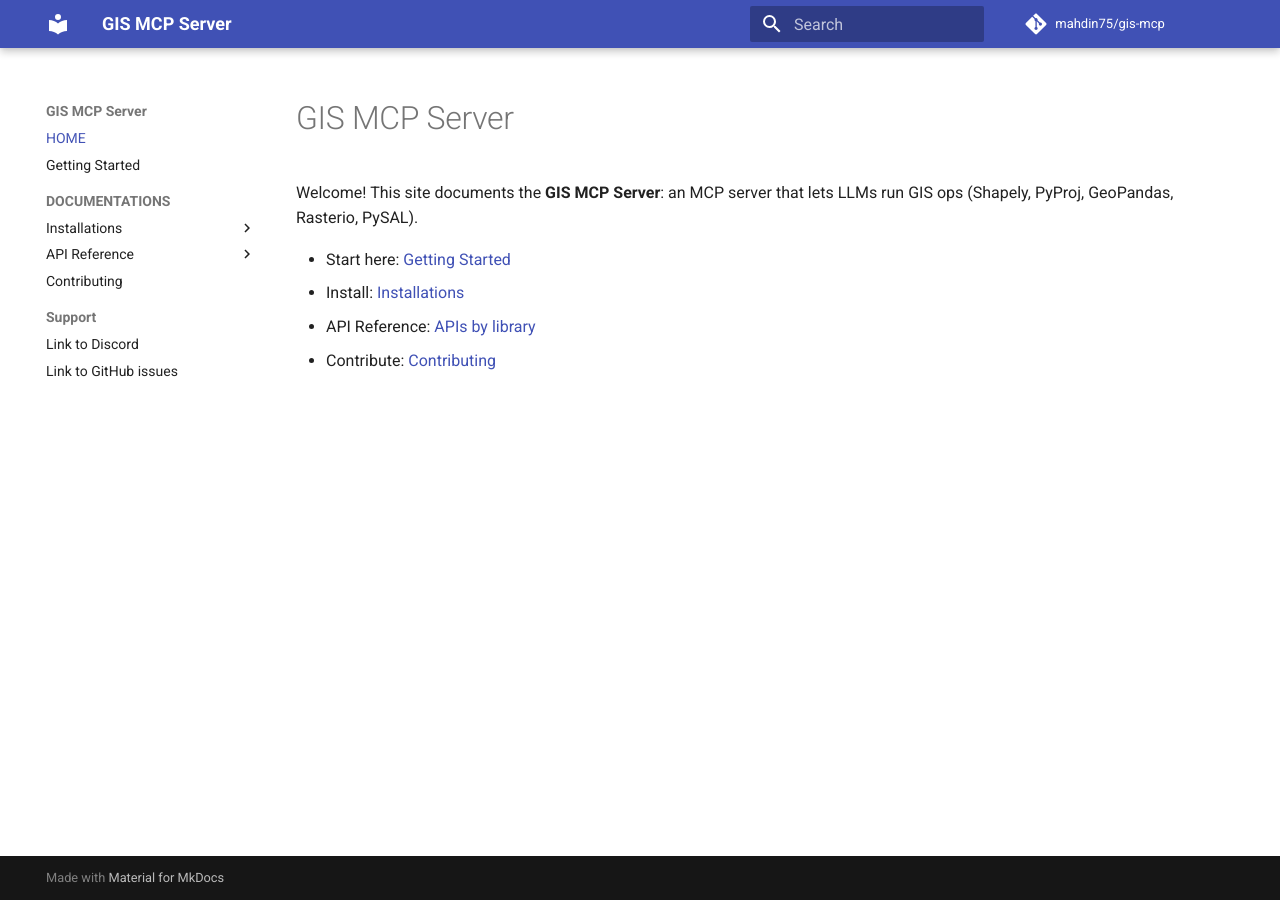
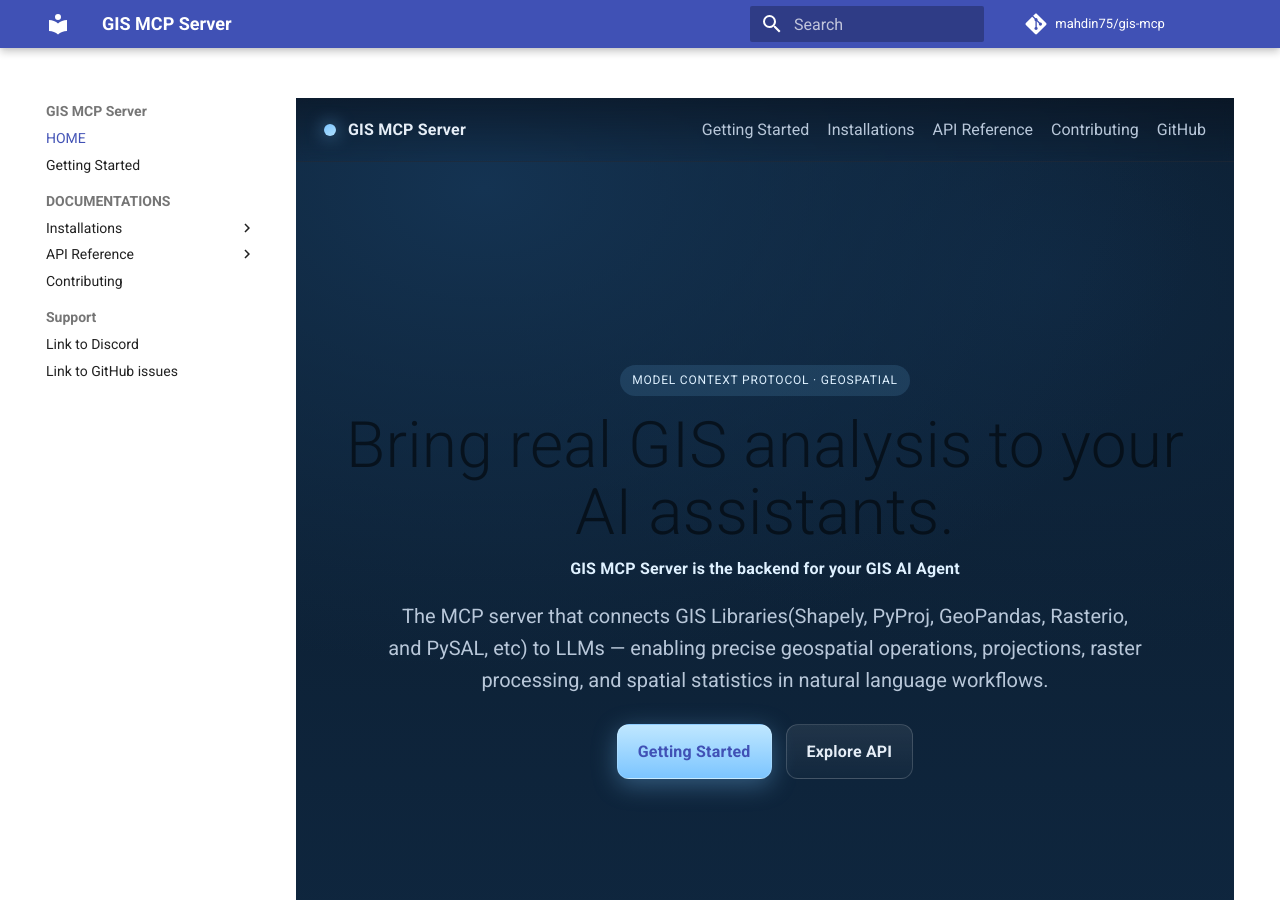
Before and after one commit to fastmcp-me/gis-mcp, an MkDocs documentation site: the page built from docs/index.md, in a window 1280 px wide and 900 px high. Built offline with MkDocs 1.6.1 and Material for MkDocs 9.7.7, drawn with Linux system fonts in a browser that asks for light colours; comment, search, counter and statistics services are not loaded; some of the changed lines change nothing that is shown; some of the changed text lies outside the part shown.

Commit message:
fix landing page - docs

```diff
--- a/docs/index.md
+++ b/docs/index.md
@@ -1,8 +1,228 @@
-# GIS MCP Server
+<!--
+  Landing page for GIS MCP Server
+  - Fullscreen dark-blue hero
+  - Custom top navigation bar
+  - Centered CTA button (Getting Started)
+  Tip: To add a background image later, set --hero-bg-image to your image URL.
+-->
 
-Welcome! This site documents the **GIS MCP Server**: an MCP server that lets LLMs run GIS ops (Shapely, PyProj, GeoPandas, Rasterio, PySAL).
+<style>
+:root {
+  --nav-height: 64px;
+  --brand-accent: #7cc5ff;
+  --brand-blue-900: #0b1b2b;
+  --brand-blue-800: #0f2740;
+  --brand-blue-700: #143352;
+  --text-on-dark: #e6eef7;
+  --muted-on-dark: #b8c7d9;
+  --hero-bg-image: none; /* e.g. url('images/your-bg.jpg') */
+}
 
-- Start here: [Getting Started](getting-started.md)
-- Install: [Installations](install/cloud.md)
-- API Reference: [APIs by library](api/shapely/README.md)
-- Contribute: [Contributing](contributing.md)
+.landing-page {
+  position: relative;
+  min-height: 100vh;
+  padding: 0;
+  margin: 0;
+  background: radial-gradient(1200px 800px at 20% 10%, var(--brand-blue-700), transparent 60%),
+              radial-gradient(1000px 700px at 80% 20%, var(--brand-blue-800), transparent 55%),
+              linear-gradient(180deg, var(--brand-blue-900), var(--brand-blue-800));
+  color: var(--text-on-dark);
+  overflow: hidden;
+}
+
+.landing-page::before {
+  content: "";
+  position: absolute;
+  inset: 0;
+  background-image: var(--hero-bg-image);
+  background-size: cover;
+  background-position: center;
+  opacity: 0.25;
+  pointer-events: none;
+}
+
+.landing-page::after {
+  content: "";
+  position: absolute;
+  inset: -50% -50%;
+  background: radial-gradient(2px 2px at 20% 30%, rgba(255,255,255,0.08), transparent 60%),
+              radial-gradient(1.5px 1.5px at 70% 20%, rgba(255,255,255,0.06), transparent 60%),
+              radial-gradient(2px 2px at 40% 80%, rgba(255,255,255,0.07), transparent 60%);
+  transform: translateZ(0);
+  animation: floatDots 40s linear infinite;
+  pointer-events: none;
+}
+
+@keyframes floatDots {
+  0% { transform: translate(0, 0); }
+  50% { transform: translate(2%, -2%); }
+  100% { transform: translate(0, 0); }
+}
+
+.landing-nav {
+  position: relative;
+  height: var(--nav-height);
+  display: flex;
+  align-items: center;
+  justify-content: space-between;
+  padding: 0 28px;
+  background: linear-gradient(180deg, rgba(8, 16, 28, 0.55), rgba(8, 16, 28, 0.05));
+  backdrop-filter: blur(6px);
+  border-bottom: 1px solid rgba(255, 255, 255, 0.06);
+  z-index: 2;
+}
+
+.brand {
+  display: flex;
+  align-items: center;
+  gap: 12px;
+  font-weight: 700;
+  letter-spacing: 0.2px;
+}
+
+.brand .dot {
+  width: 12px;
+  height: 12px;
+  border-radius: 50%;
+  background: linear-gradient(145deg, var(--brand-accent), #b0e1ff);
+  box-shadow: 0 0 18px rgba(124, 197, 255, 0.7);
+}
+
+.nav-links {
+  display: flex;
+  align-items: center;
+  gap: 18px;
+}
+
+.nav-links a {
+  color: var(--muted-on-dark);
+  text-decoration: none;
+  font-weight: 500;
+}
+
+.nav-links a:hover { color: #ffffff; }
+
+.hero {
+  position: relative;
+  min-height: calc(100vh - var(--nav-height));
+  display: grid;
+  place-items: center;
+  text-align: center;
+  padding: 48px 24px 64px;
+}
+
+.hero-inner {
+  max-width: 980px;
+  z-index: 1;
+}
+
+.eyebrow {
+  display: inline-block;
+  padding: 6px 12px;
+  margin-bottom: 16px;
+  border-radius: 999px;
+  background: rgba(124, 197, 255, 0.14);
+  color: #dff1ff;
+  font-size: 12px;
+  letter-spacing: 0.8px;
+  text-transform: uppercase;
+}
+
+.hero h1 {
+  margin: 0 0 10px 0;
+  font-size: clamp(34px, 6vw, 64px);
+  line-height: 1.05;
+  letter-spacing: 0.2px;
+}
+
+.slogan {
+  margin: 6px 0 18px 0;
+  color: #dff1ff;
+  font-weight: 600;
+  letter-spacing: 0.2px;
+}
+
+.hero p.sub {
+  margin: 0 auto 28px auto;
+  max-width: 760px;
+  color: var(--muted-on-dark);
+  font-size: clamp(16px, 1.8vw, 20px);
+}
+
+.cta-row {
+  display: flex;
+  gap: 14px;
+  justify-content: center;
+  flex-wrap: wrap;
+}
+
+.btn {
+  display: inline-flex;
+  align-items: center;
+  gap: 10px;
+  padding: 14px 20px;
+  border-radius: 12px;
+  border: 1px solid rgba(255, 255, 255, 0.14);
+  color: #0a1726;
+  background: linear-gradient(180deg, #bfe7ff, #7cc5ff);
+  text-decoration: none;
+  font-weight: 700;
+  letter-spacing: 0.2px;
+  box-shadow: 0 6px 24px rgba(124, 197, 255, 0.35);
+}
+
+.btn:hover {
+  transform: translateY(-1px);
+  box-shadow: 0 10px 28px rgba(124, 197, 255, 0.45);
+}
+
+.btn.secondary {
+  color: var(--text-on-dark);
+  background: linear-gradient(180deg, rgba(255,255,255,0.08), rgba(255,255,255,0.02));
+  border: 1px solid rgba(255, 255, 255, 0.16);
+  box-shadow: none;
+}
+
+.footnote {
+  position: absolute;
+  bottom: 12px;
+  left: 50%;
+  transform: translateX(-50%);
+  color: rgba(230, 238, 247, 0.65);
+  font-size: 12px;
+}
+
+@media (max-width: 720px) {
+  .nav-links { display: none; }
+}
+</style>
+
+<div class="landing-page">
+  <header class="landing-nav">
+    <div class="brand">
+      <span class="dot"></span>
+      <span>GIS MCP Server</span>
+    </div>
+    <nav class="nav-links">
+      <a href="getting-started/">Getting Started</a>
+      <a href="install/">Installations</a>
+      <a href="api/shapely/">API Reference</a>
+      <a href="contributing/">Contributing</a>
+      <a href="https://github.com/mahdin75/gis-mcp" target="_blank" rel="noopener">GitHub</a>
+    </nav>
+  </header>
+
+  <section class="hero">
+    <div class="hero-inner">
+      <span class="eyebrow">Model Context Protocol · Geospatial</span>
+      <h1>Bring real GIS analysis to your AI assistants.</h1>
+      <div class="slogan">GIS MCP Server is the backend for your GIS AI Agent</div>
+      <p class="sub">The MCP server that connects GIS Libraries(Shapely, PyProj, GeoPandas, Rasterio, and PySAL, etc) to LLMs — enabling precise geospatial operations, projections, raster processing, and spatial statistics in natural language workflows.</p>
+      <div class="cta-row">
+        <a class="btn" href="getting-started/">Getting Started</a>
+        <a class="btn secondary" href="api/shapely/">Explore API</a>
+      </div>
+    </div>
+    <div class="footnote">Dark blue theme · Add your full-screen background by setting <code>--hero-bg-image</code>.</div>
+  </section>
+</div>
```
